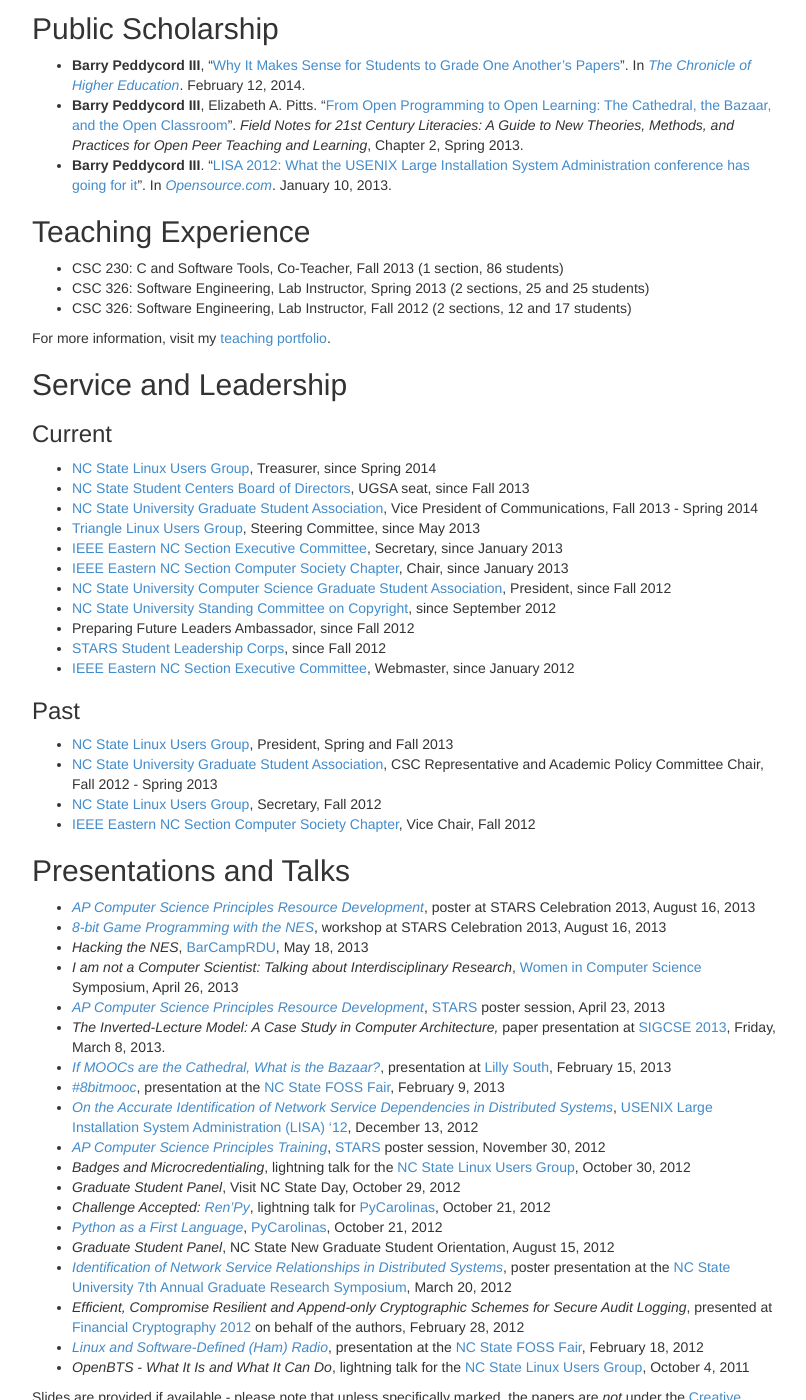
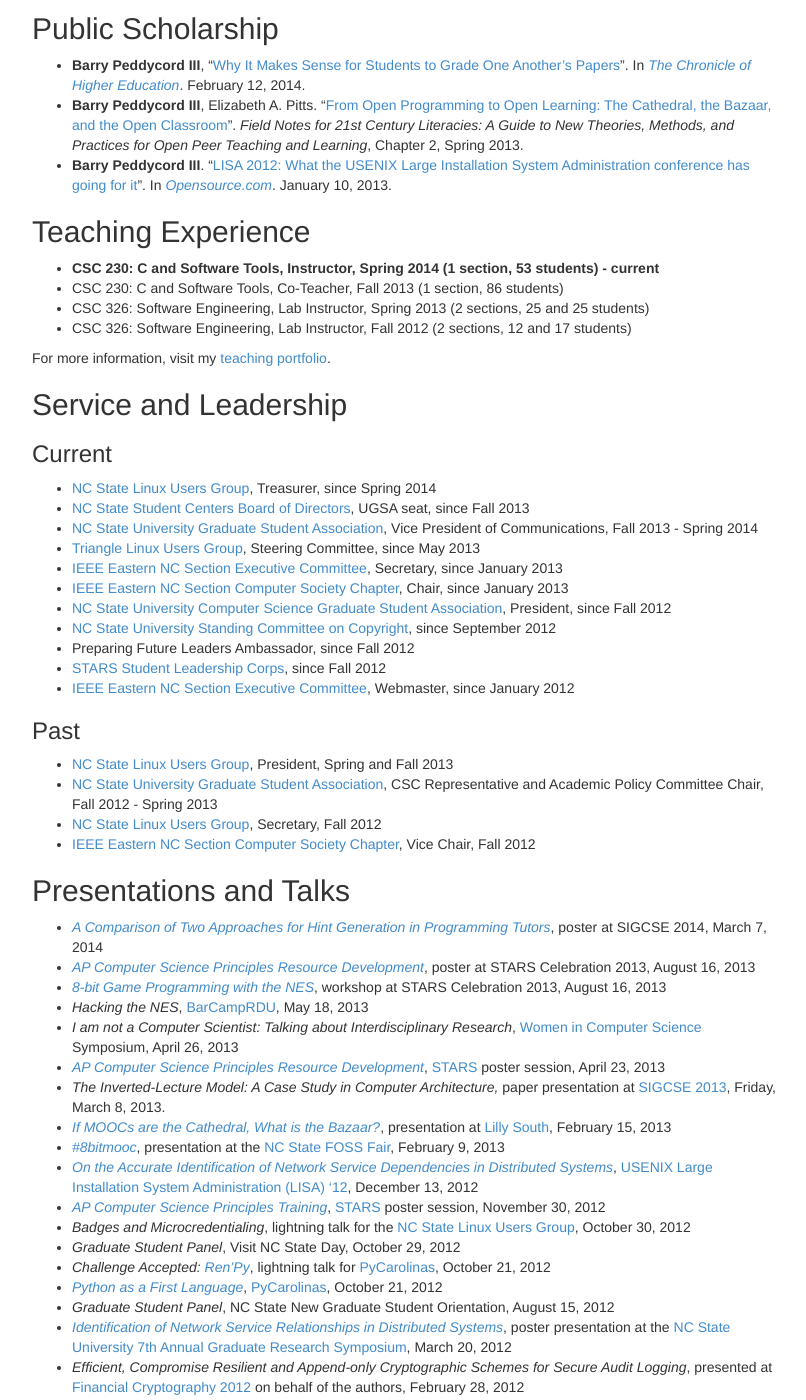
Before and after one commit to isharacomix/oldsite, a Jekyll site: the page built from cv.md, in a window 1280 px wide and 1400 px high, scrolled down 1429 px. Shown: the whole window, without its empty margins (233-1039 px from the left). Built offline with Jekyll 4.4.1, drawn with Linux system fonts in a browser that asks for light colours.

Commit message:
Updated CV.

```diff
--- a/cv.md
+++ b/cv.md
@@ -61,6 +61,7 @@
 
 Teaching Experience
 -------------------
+ * **CSC 230: C and Software Tools, Instructor, Spring 2014 (1 section, 53 students) - current**
  * CSC 230: C and Software Tools, Co-Teacher, Fall 2013 (1 section, 86 students)
  * CSC 326: Software Engineering, Lab Instructor, Spring 2013 (2 sections, 25 and 25 students)
  * CSC 326: Software Engineering, Lab Instructor, Fall 2012 (2 sections, 12 and 17 students)
@@ -94,6 +95,7 @@
 
 Presentations and Talks
 -----------------------
+ * *[A Comparison of Two Approaches for Hint Generation in Programming Tutors]({{ site.baseurl }}files/bots_sigcse2014_poster.pdf)*, poster at SIGCSE 2014, March 7, 2014
  * *[AP Computer Science Principles Resource Development]({{site.baseurl}}files/stars_poster_bjc_moodle.pdf)*, poster at STARS Celebration 2013, August 16, 2013
  * *[8-bit Game Programming with the NES]({{site.baseurl}}files/8bitmooc_stars2013.pdf)*, workshop at STARS Celebration 2013, August 16, 2013
  * *Hacking the NES*, [BarCampRDU](http://barcamp.org), May 18, 2013
```
